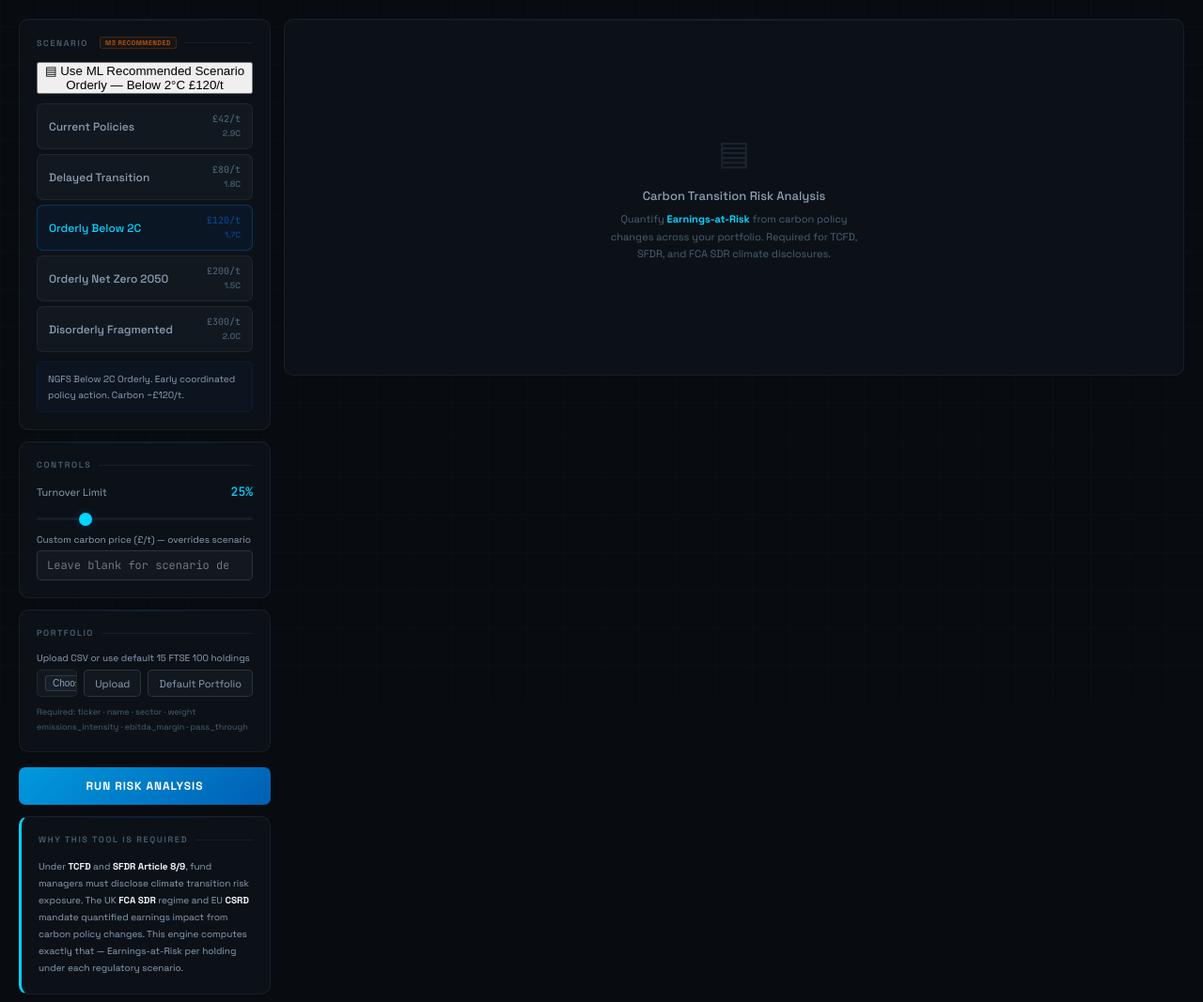
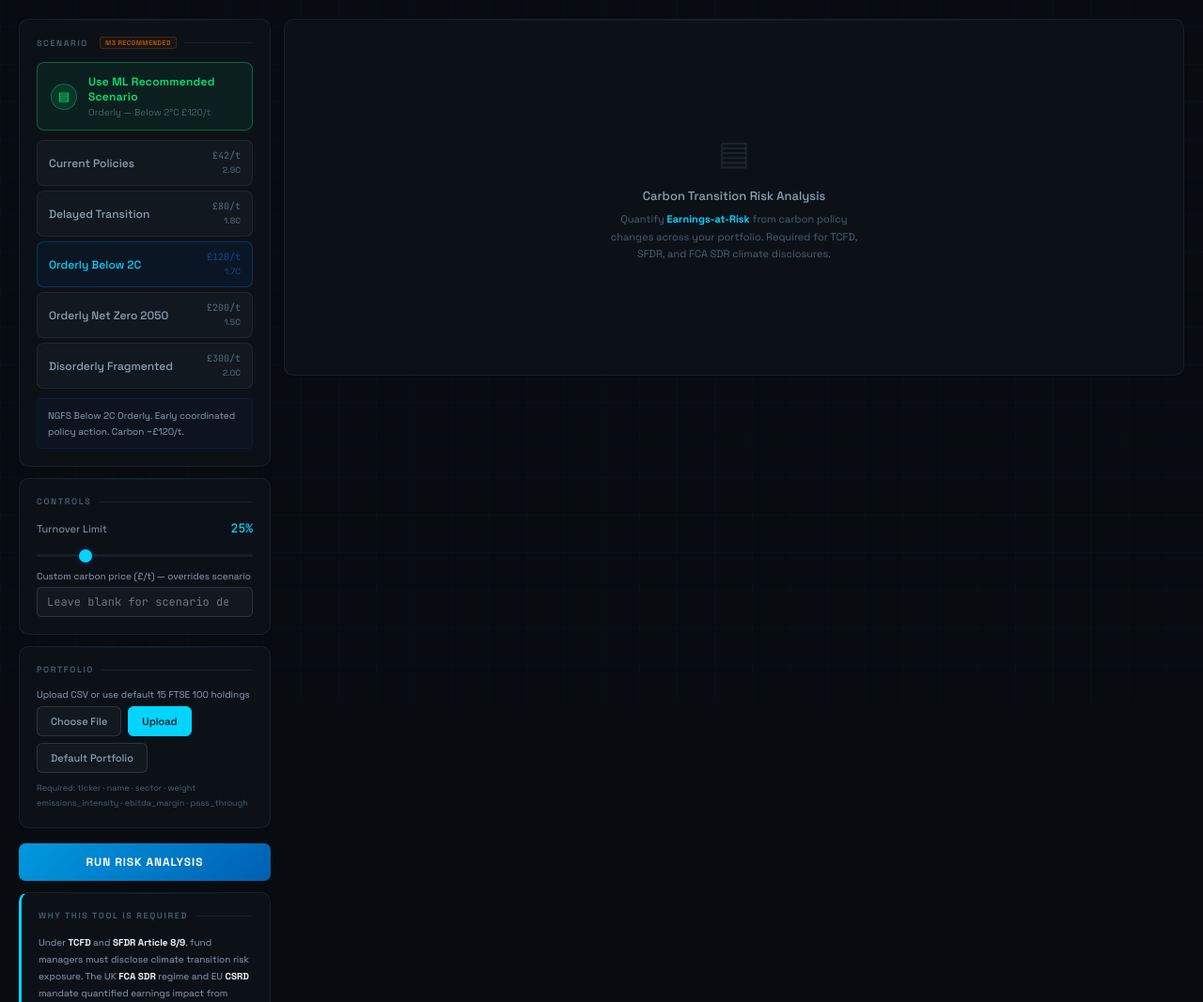
Before and after one commit to 1yr1c/ear-engine, a Flask app: page / in a window 1280 px wide. Shown: the part 52-1119 px from the top of the page at 94% size. Run offline with Flask 3, Linux system fonts and the light colour scheme; parts of the project's set-up code (start-up, migrations or seed data) failed here and were passed over; some web fonts are replaced.

Commit message:
fix UI - tabs as pill buttons, clean file upload, green HMM button

```diff
--- a/templates/index.html
+++ b/templates/index.html
@@ -57,17 +57,28 @@
     input[type=number]:focus{outline:1px solid var(--accent)}
     /* UPLOAD */
     .upload-row{display:flex;gap:7px;margin-top:6px;flex-wrap:wrap}
-    .upload-row input[type=file]{flex:1;min-width:0;font-size:10px;color:var(--text2);background:var(--bg2);border:1px solid var(--border);border-radius:5px;padding:5px 8px}
-    input[type=file]::file-selector-button{background:var(--bg3);border:1px solid var(--border2);border-radius:3px;color:var(--text2);font-family:inherit;font-size:10px;padding:2px 7px;cursor:pointer;margin-right:6px}
-    input[type=file]::file-selector-button:hover{border-color:var(--accent);color:var(--accent)}
-    .btnx{background:var(--bg2);border:1px solid var(--border2);border-radius:5px;color:var(--text2);font-family:inherit;font-size:11px;padding:5px 11px;cursor:pointer;white-space:nowrap;transition:all .15s;flex-shrink:0}
+    .upload-row input[type=file]{display:none}
+    .btnx{background:var(--bg2);border:1px solid var(--border2);border-radius:6px;color:var(--text2);font-family:inherit;font-size:11px;font-weight:500;padding:8px 14px;cursor:pointer;white-space:nowrap;transition:all .15s;flex-shrink:0}
     .btnx:hover{border-color:var(--accent);color:var(--accent)}
+    .btnx.primary{background:var(--accent);border-color:var(--accent);color:#fff}
+    html.dark .btnx.primary{color:#080c10}
+    .btnx.primary:hover{opacity:.85}
     .uok{font-size:10px;color:var(--green);margin-top:5px}
     .uerr{font-size:10px;color:var(--red);margin-top:5px}
     /* RUN */
     .run-btn{width:100%;margin-top:4px;background:linear-gradient(135deg,#0099dd,#005fb3);border:none;border-radius:7px;cursor:pointer;padding:12px;font-family:inherit;font-size:12px;font-weight:700;color:white;letter-spacing:.08em;text-transform:uppercase;transition:all .2s}
     .run-btn:hover{transform:translateY(-1px);box-shadow:0 6px 24px rgba(0,130,220,.35)}
     .run-btn:disabled{opacity:.35;cursor:not-allowed;transform:none;box-shadow:none}
+    /* HMM RECOMMENDED BUTTON */
+    .hmm-rec-btn{width:100%;display:flex;align-items:center;gap:12px;padding:12px 14px;background:rgba(10,124,76,.08);border:1.5px solid rgba(10,124,76,.4);border-radius:8px;cursor:pointer;font-family:inherit;text-align:left;transition:all .18s}
+    .hmm-rec-btn:hover{background:rgba(10,124,76,.14);border-color:rgba(10,124,76,.7)}
+    html.dark .hmm-rec-btn{background:rgba(0,230,118,.07);border-color:rgba(0,230,118,.35)}
+    html.dark .hmm-rec-btn:hover{background:rgba(0,230,118,.13);border-color:rgba(0,230,118,.6)}
+    .hmm-rec-icon{width:28px;height:28px;border-radius:50%;background:rgba(10,124,76,.15);border:1px solid rgba(10,124,76,.3);display:flex;align-items:center;justify-content:center;font-size:13px;flex-shrink:0;color:#0a7c4c}
+    html.dark .hmm-rec-icon{background:rgba(0,230,118,.12);border-color:rgba(0,230,118,.3);color:#00e676}
+    .hmm-rec-label{display:block;font-size:12px;font-weight:600;color:#0a7c4c;letter-spacing:.02em}
+    html.dark .hmm-rec-label{color:#00e676}
+    .hmm-rec-sub{display:block;font-size:10px;color:var(--text3);margin-top:2px}
     /* FORMULA */
     .formula{background:var(--bg2);border:1px solid var(--border);border-radius:7px;padding:12px 14px;font-family:'JetBrains Mono',monospace;font-size:10px;color:var(--text3);line-height:2.1;margin-top:4px}
     .formula .op{color:var(--accent);margin:0 3px}
@@ -92,9 +103,11 @@
     .gauge-row{display:grid;grid-template-columns:1fr 230px;gap:12px;margin-bottom:12px}
     @media(max-width:800px){.gauge-row{grid-template-columns:1fr}}
     /* TABS */
-    .tabs{display:flex;border-bottom:1px solid var(--border);margin-bottom:16px;overflow-x:auto}
-    .tab-btn{background:none;border:none;border-bottom:2px solid transparent;cursor:pointer;font-family:inherit;font-size:11px;font-weight:500;padding:9px 16px;color:var(--text3);letter-spacing:.03em;transition:all .15s;white-space:nowrap}
-    .tab-btn.active{color:var(--accent);border-bottom-color:var(--accent)}    .tab-btn:hover:not(.active){color:var(--text2)}
+    .tabs{display:flex;gap:6px;margin-bottom:16px;padding:4px;background:var(--bg2);border-radius:8px;border:1px solid var(--border)}
+    .tab-btn{background:none;border:none;border-radius:6px;cursor:pointer;font-family:inherit;font-size:11px;font-weight:500;padding:8px 18px;color:var(--text3);letter-spacing:.03em;transition:all .18s;white-space:nowrap;flex:1}
+    .tab-btn.active{background:var(--bg1);color:var(--accent);box-shadow:0 1px 3px rgba(0,0,0,0.1);font-weight:600}
+    html.dark .tab-btn.active{box-shadow:0 1px 4px rgba(0,0,0,0.4)}
+    .tab-btn:hover:not(.active){color:var(--text2);background:var(--bg3)}
     /* TABLE */
     table{width:100%;border-collapse:collapse;font-size:12px}
     th{text-align:left;padding:7px 10px;font-size:8px;font-weight:600;letter-spacing:.1em;text-transform:uppercase;color:var(--text3);border-bottom:1px solid var(--border)}
@@ -182,8 +195,10 @@
     .ml-module{display:flex;align-items:flex-start;gap:10px;padding:9px 0;border-bottom:1px solid var(--border)}
     .ml-module:last-child{border-bottom:none}
     .ml-dot{width:6px;height:6px;border-radius:50%;margin-top:4px;flex-shrink:0}
-    .ml-dot.active{background:var(--green);box-shadow:0 0 6px rgba(10,124,76,.4)}
+    .ml-dot.active{background:#0a7c4c;box-shadow:0 0 6px rgba(10,124,76,.5)}
+    html.dark .ml-dot.active{background:#00e676;box-shadow:0 0 6px rgba(0,230,118,.5)}
     .ml-dot.fallback{background:var(--amber);box-shadow:0 0 6px rgba(180,83,9,.4)}
+    html.dark .ml-dot.fallback{box-shadow:0 0 6px rgba(255,179,0,.4)}
     .ml-name{font-size:10px;font-weight:600;color:var(--text);margin-bottom:2px}
     .ml-where{font-size:9px;color:var(--accent);margin-bottom:2px}
     .ml-why{font-size:9px;color:var(--text3);line-height:1.5}
@@ -323,10 +338,12 @@
         <label class="ilabel">Upload CSV or use default 15 FTSE 100 holdings</label>
         <div class="upload-row">
           <input type="file" id="pf" accept=".csv">
-          <button class="btnx" onclick="doUpload()">Upload</button>
+          <button class="btnx" onclick="document.getElementById('pf').click()">Choose File</button>
+          <button class="btnx primary" onclick="doUpload()">Upload</button>
           <button class="btnx" onclick="doReset()">Default Portfolio</button>
         </div>
         <div id="ustatus"></div>
+        <div id="file-chosen" style="font-size:10px;color:var(--text3);margin-top:4px"></div>
         <div style="margin-top:8px;font-size:9px;color:var(--text3);line-height:1.8">Required: ticker · name · sector · weight<br>emissions_intensity · ebitda_margin · pass_through</div>
       </div>
 
@@ -725,6 +742,12 @@ function useHMMScenario(){
   }
 }
 
+// Show chosen filename when file selected
+document.getElementById("pf").addEventListener("change", function(){
+  const fc = document.getElementById("file-chosen");
+  if(fc) fc.textContent = this.files[0] ? "Selected: " + this.files[0].name : "";
+});
+
 function selScen(id,btn){
   sel=id;
   document.querySelectorAll(".scen-btn").forEach(b=>b.classList.remove("active"));
```
